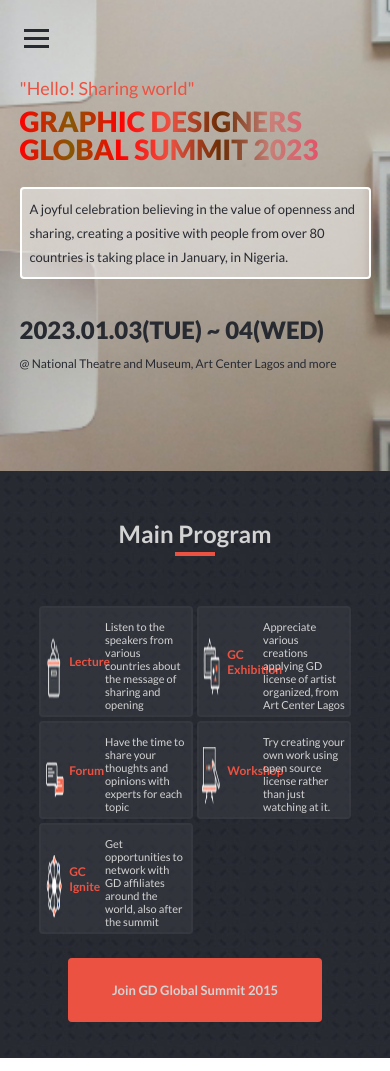
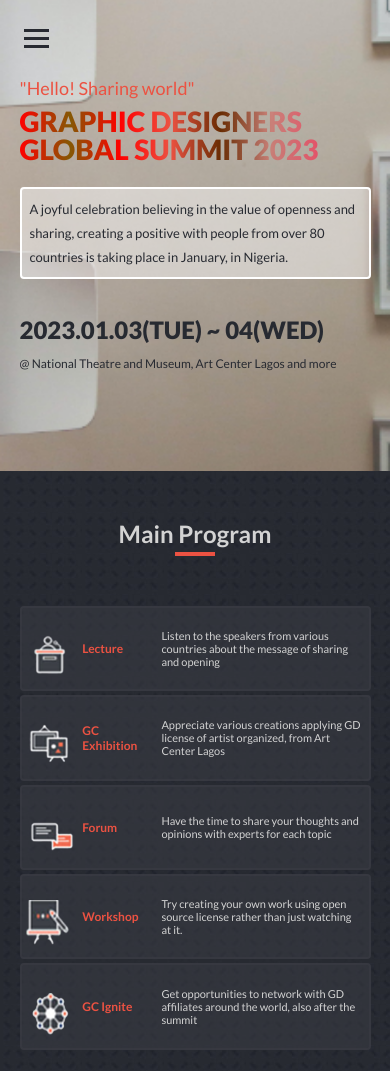
Before and after one commit to Donmark2k/GD_summit, a website: page index.html in a window 390 px wide. Shown: the top 1071 px of the page. Drawn offline with Linux system fonts and the light colour scheme.

Commit message:
Carry out the required changes

```diff
--- a/style.css
+++ b/style.css
@@ -112,8 +112,8 @@
 }
 
 .introduction h1 {
-  font-size: 80px;
-  line-height: 70px;
+  font-size: 65px;
+  line-height: 64px;
   font-weight: 900;
   padding-right: 48px;
   background:
@@ -130,7 +130,7 @@
     );
   -webkit-background-clip: text;
   color: transparent;
-  width: 85%;
+  width: 70%;
 }
 
 .short-intro {
@@ -180,11 +180,11 @@
 
 .grid-container {
   display: grid;
-  grid-template-columns: repeat(auto-fit, minmax(150px, 5fr));
-  width: 76%;
+  grid-template-columns: repeat(auto-fit, minmax(100px, 5fr));
+  width: 80%;
   justify-content: start;
   align-content: center;
-  margin: 0 auto 0 auto;
+  margin: 0 auto;
   position: relative;
   gap: 4px;
 }
@@ -672,7 +672,10 @@
   }
 
   .grid-container {
-    width: 80%;
+    width: 90%;
+    display: flex;
+    flex-direction: column;
+    margin: 0 auto;
   }
 
   .main-card {
@@ -706,7 +709,7 @@
     color: #d3d3d3;
     width: 60%;
     font-size: 11px;
-    padding-top: 12px;
+    margin: auto;
   }
 
   .forum .join-summit {
```
Also changed, not shown: README.md.
